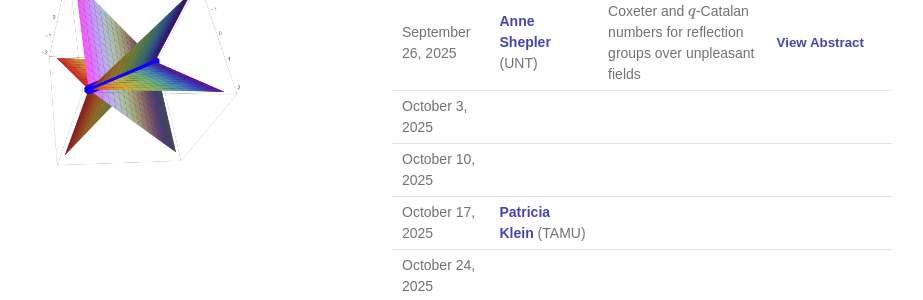
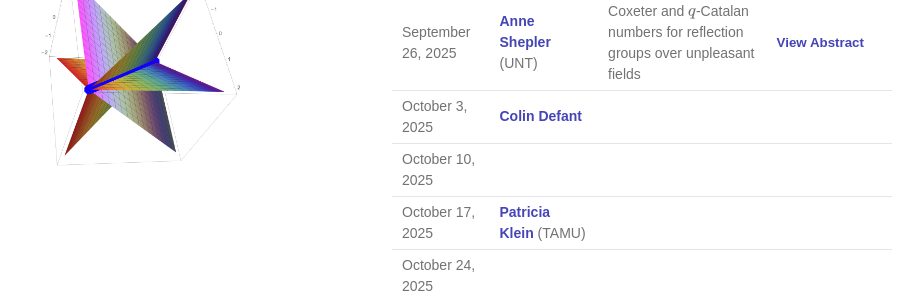
Before and after one commit to tamu-seminar/alg-comb, a Jekyll site: the page built from index.md, in a window 1280 px wide and 1328 px high. Shown: the part 488-788 px from the top of the window, without its empty margins (178-1101 px from the left). Built offline with Jekyll 4.4.1, drawn with Linux system fonts in a browser that asks for light colours.

Commit message:
colin defant

```diff
--- a/index.md
+++ b/index.md
@@ -28,7 +28,7 @@ The organizers are [Chun-Hung Liu](https://people.tamu.edu/~chliu/) and [Galen D
 | September 12, 2025 | | | No seminar (promotion talks) |
 | September 19, 2025 | [Frank Sottile](https://franksottile.github.io/) (TAMU) | $(n-1)!$ formulas for double Schubert polynomials | <button type="button" class="abstract-link" onclick="showAbstract('abs-sottile')">View Abstract</button> |
 | September 26, 2025 | [Anne Shepler](https://sites.math.unt.edu/~ashepler/) (UNT) | Coxeter and $q$-Catalan numbers for reflection groups over unpleasant fields | <button type="button" class="abstract-link" onclick="showAbstract('shepler')">View Abstract</button> |
-| October 3, 2025 | | | |
+| October 3, 2025 | [Colin Defant](https://sites.google.com/view/colin-defant/home) | | |
 | October 10, 2025 |  | | |
 | October 17, 2025 | [Patricia Klein](https://patriciajklein.github.io/) (TAMU) | | |
 | October 24, 2025 | | | |
```
